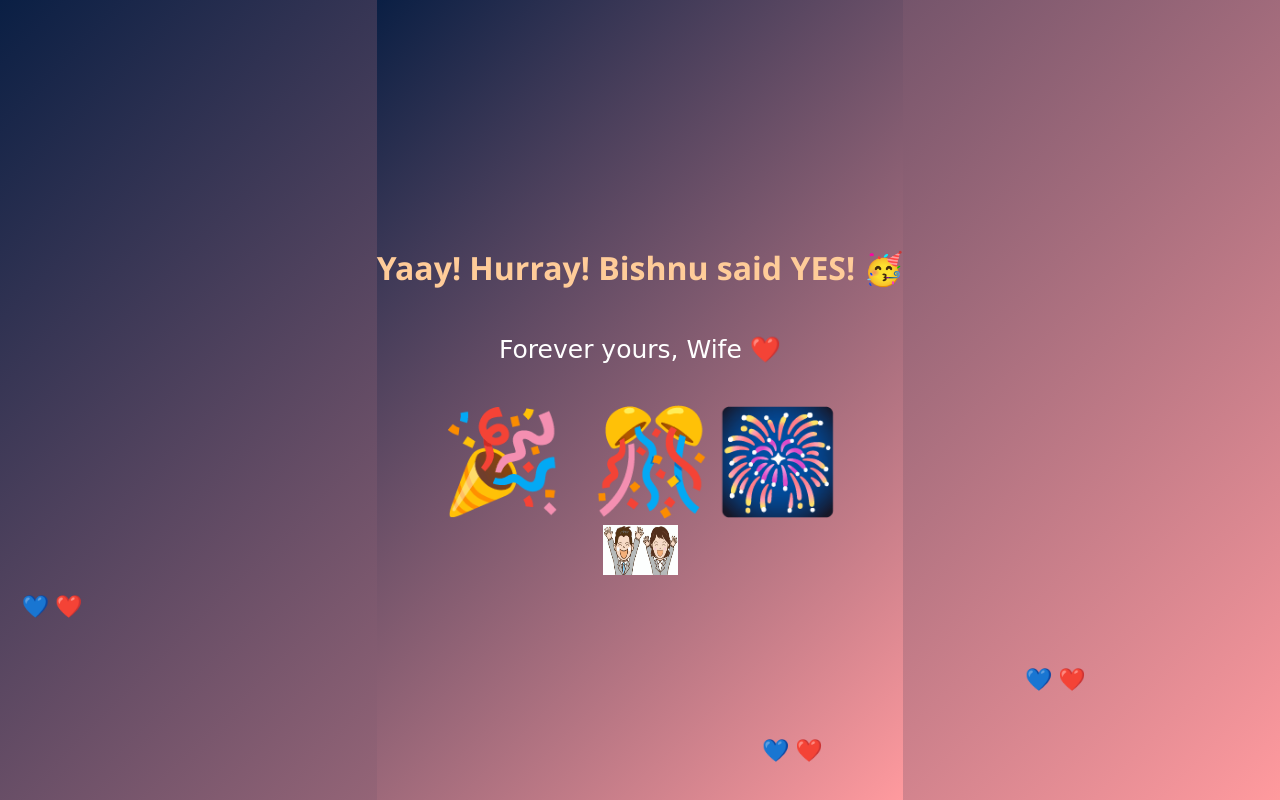
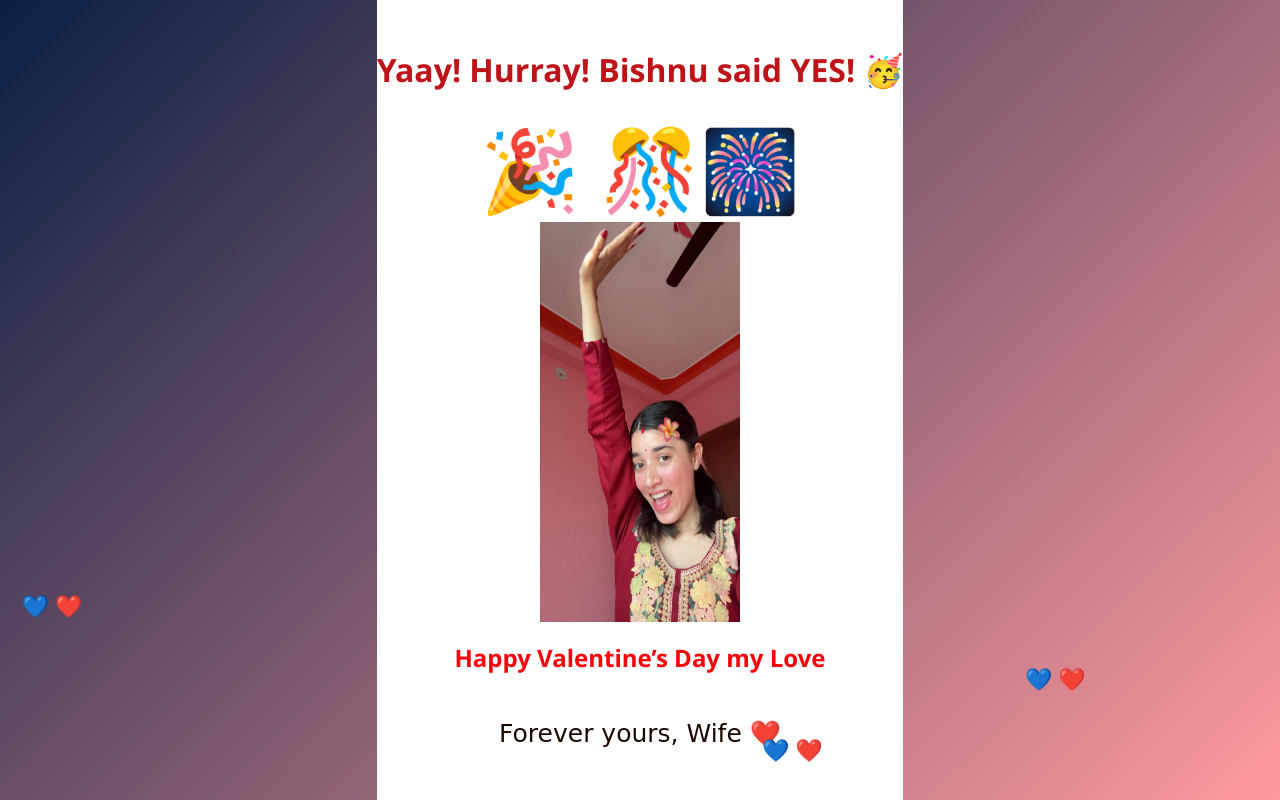
Before and after one commit to Gahana19/Valentine-Proposal, a plain HTML site: page index.html in a window 1280 px wide. Both pictures are taken after a click on the button "Yes 💖". Drawn offline with Linux system fonts and the light colour scheme.

Commit message:
Add files via upload

```diff
--- a/index.html
+++ b/index.html
@@ -126,7 +126,7 @@ p { font-size: 15px; color: #444; }
 <div class="box">
     <div class="heart">💙</div>
     <h1>Bishnu ❤️</h1>
-    <p style="color: #fc038c;">From your Wife &#128141;</p>
+    <p style="font-family: cursive; color: #bd1319;">From your Wife &#128141;</p>
 
     <!-- Photo slideshow -->
     <div class="slideshow">
@@ -144,7 +144,7 @@ p { font-size: 15px; color: #444; }
     </div>
 
     <!-- Love letter -->
-    <p style="font-size: 16px;">
+    <p style=" font-size: 16px;">
       Bishnu, you are my love and my forever &#10084;.
       I am sorry for hurting you &#128557;.
       I  promise to change, to  listen whatever you say and to love you the way you want.
@@ -199,13 +199,17 @@ function sayYes(){
     document.body.innerHTML=`
       <div style="height:100vh;display:flex;flex-direction:column;
       justify-content:center;align-items:center;
-      background:linear-gradient(135deg,#0a1f44,#ff9a9e);color:white;text-align:center;">
-      <h1 style="color:#ffcc99;">Yaay! Hurray!
+      background:white; color:white;text-align:center;">
+      <h1 style="color:#bd1319;">Yaay! Hurray!
       Bishnu said YES! &#129395;</h1>
-      <p style="color:white; font-size:25px;font-family:cursive">Forever yours, Wife ❤️</p>
-      <div style="font-size:100px;">&#127881;
+            <div style="font-size:80px;">&#127881;
 &#127882;&#127878;</div>
-<img style="height:50px; width:75px;" src='h.jpg'>
+      <img src="g.jpeg" width="200" height="400" alt="icon">
+      <h2 style="color:#fa020b;">Happy Valentine’s Day my Love</h2>
+      <p style="color:#1a0801; font-size:25px;font-family:cursive">Forever yours, Wife ❤️</p>
+
+
+
       </div>`;
   },1200);
 }
```
Also changed, not shown: g.jpeg (added).
